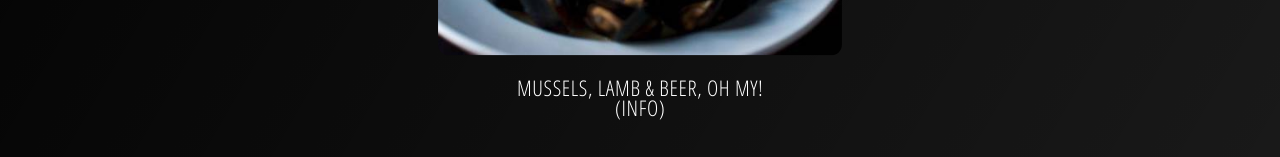
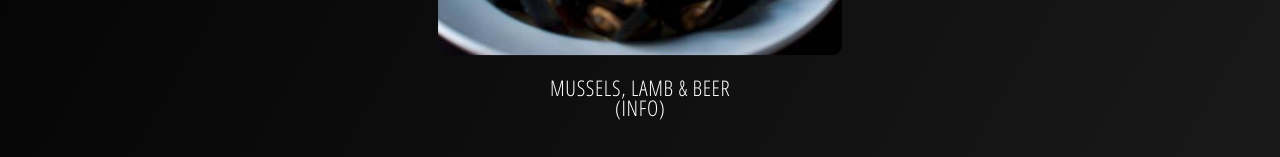
Before and after one commit to JohnnyMohawk/jna-dev-portfolio, a React (Create React App) app: page /my-plates in a window 1280 px wide. Shown: the part 640-797 px from the top of the page. Built offline with nearby package versions, Linux system fonts and the light colour scheme.

Commit message:
fix margin issues on all photos

```diff
--- a/src/components/FoodData.js
+++ b/src/components/FoodData.js
@@ -1,7 +1,7 @@
 export const FoodData = [
     {
         image: "./images/mussels-lamb.jpg",
-        title: "Mussels, Lamb & Beer, Oh My!",
+        title: "Mussels, Lamb & Beer",
         medium: "Gaslight Bar & Grille, 2010",
         description: "PEI mussels, Half Acre Fader, Spanish chorizo, fennel, garlic, chili flake, sourdough. \xa0\xa0\xa0\xa0\xa0\xa0\xa0\xa0\xa0\xa0\xa0\xa0\xa0\xa0\xa0\xa0\xa0\xa0\xa0\xa0\xa0\xa0\xa0\xa0\xa0\xa0\xa0\xa0\xa0\xa0\xa0\xa0\xa0\xa0\xa0\xa0\xa0\xa0\xa0\xa0\xa0\xa0\xa0 Colorado lamb, Chimichurri, pommes frites.",
     },
@@ -43,7 +43,7 @@ export const FoodData = [
     },
     {
         image: "./images/liquid-nitrogen.jpg",
-        title: "Weird Science: Kitchen Edition",
+        title: "Weird Science Food",
         medium: "Alinea, 2013",
         description: 'When your station prep list includes "Fill liquid nitrogen dewar"!',
     },
```
